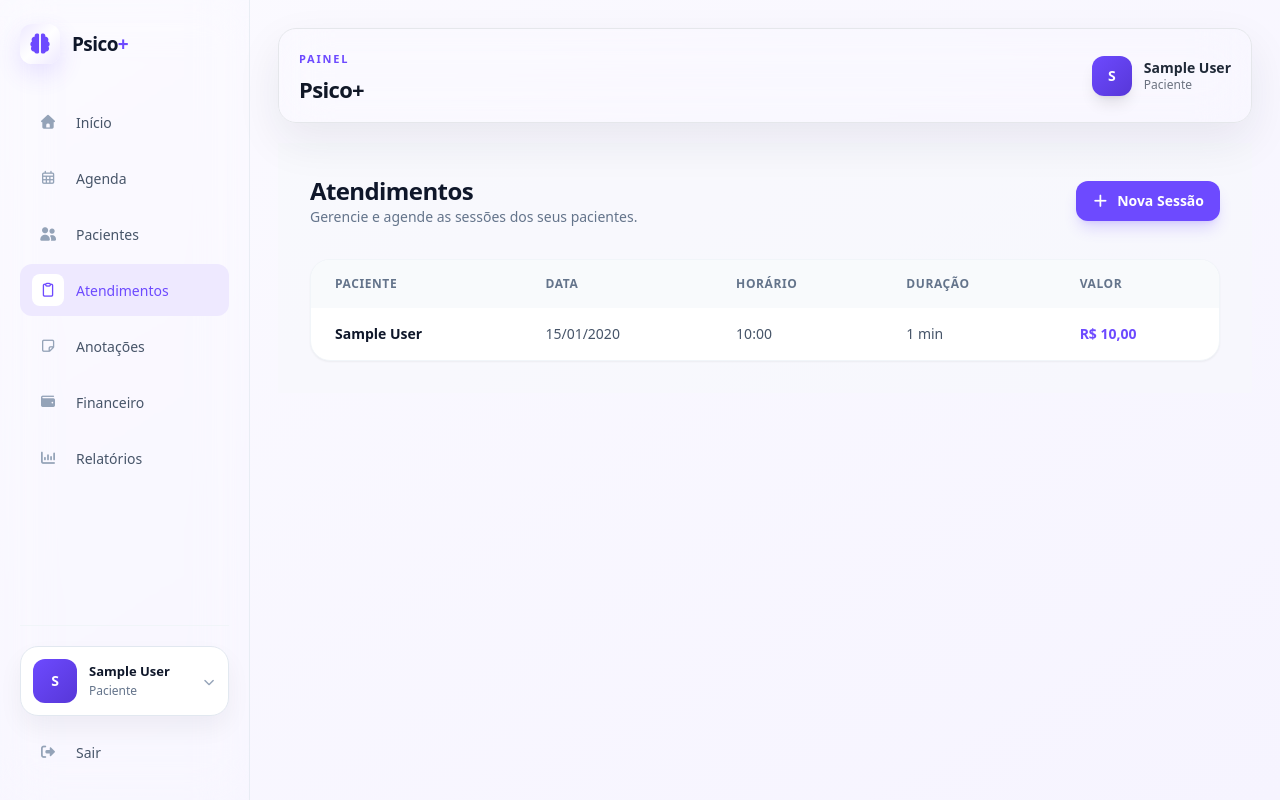
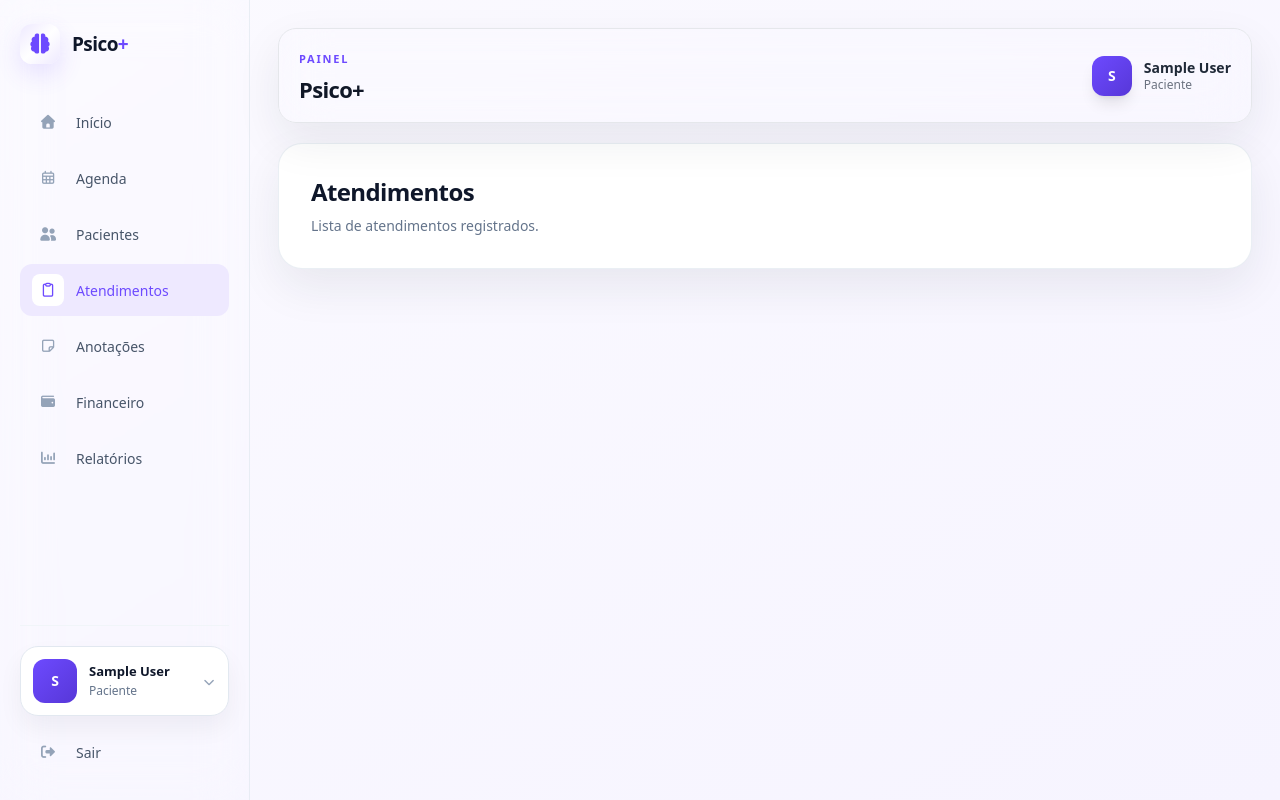
Before and after one commit to leticiazlopes/psicoplus, a Django app: page /atendimentos/ in a window 1280 px wide. Run offline with Django 4.2, Linux system fonts and the light colour scheme; a user stored in the database is signed in; tables that the repository leaves empty hold one stand-in row (values such as "Sample post"); some libraries are stand-ins or nearby versions.

Commit message:
PSI-111: move fluxo de agendamento para o app agenda

```diff
--- a/accounts/forms.py
+++ b/accounts/forms.py
@@ -3,7 +3,7 @@ from django.contrib.auth.forms import AuthenticationForm, UserCreationForm
 from django.db import transaction
 from django.contrib.auth.hashers import check_password
 
-from .models import Usuario, Psicologo, Sessao
+from .models import Usuario, Psicologo
 from .models import Paciente
 
 
@@ -215,22 +215,3 @@ class MeuPerfilForm(forms.ModelForm):
             user.save()
             p.save()
         return p
-
-class SessaoForm(forms.ModelForm):
-    class Meta:
-        model = Sessao
-        fields = ['paciente', 'data', 'horario_inicio', 'duracao_minutos', 'valor']
-
-    def __init__(self, *args, **kwargs):
-        psicologo = kwargs.pop('psicologo', None)
-        super().__init__(*args, **kwargs)
-
-        if psicologo:
-            self.fields['paciente'].queryset = Paciente.objects.filter(psicologo=psicologo, ativo=True)
-
-        tailwind_classes = "w-full rounded-xl border border-slate-200 bg-white px-4 py-3 text-sm text-slate-900 transition focus:border-primary focus:ring-primary"
-        for field_name, field in self.fields.items():
-            field.widget.attrs['class'] = tailwind_classes
-
-        self.fields['data'].widget = forms.DateInput(attrs={'type': 'date', 'class': tailwind_classes})
-        self.fields['horario_inicio'].widget = forms.TimeInput(attrs={'type': 'time', 'class': tailwind_classes})
--- a/accounts/urls.py
+++ b/accounts/urls.py
@@ -32,5 +32,4 @@ urlpatterns = [
     path("esqueci-senha/", views.esqueci_senha_request, name="esqueci_senha"),
     path("validar-codigo/", views.validar_codigo_e_salvar, name="validar_codigo"),
     path("inicio/", views.dashboard_view, name="dashboard"),
-    path('atendimentos/', views.atendimentos_view, name='atendimentos_lista'),
 ]
--- a/accounts/views.py
+++ b/accounts/views.py
@@ -4,7 +4,7 @@ from django.urls import reverse_lazy
 from django.contrib import messages
 from django.contrib.auth.mixins import LoginRequiredMixin
 from django.shortcuts import get_object_or_404, redirect, render
-from .forms import CadastroPacienteForm, CadastroPsicologoForm, LoginUsuarioForm, MeuPerfilForm, SessaoForm
+from .forms import CadastroPacienteForm, CadastroPsicologoForm, LoginUsuarioForm, MeuPerfilForm
 from .models import Usuario, Psicologo, Paciente, Sessao
 from django.views.decorators.http import require_POST
 from django.utils.decorators import method_decorator
@@ -259,36 +259,6 @@ def validar_codigo_e_salvar(request):
             messages.error(request, "Código de verificação incorreto.")
 
     return render(request, "auth/password_reset_confirm.html")
-
-
-@login_required
-def atendimentos_view(current_request):
-    # Recupera o perfil de psicólogo do usuário logado
-    psicologo_perfil = getattr(current_request.user, 'psicologo', None)
-
-    if not psicologo_perfil:
-        return redirect('inicio') # Impede que pacientes acessem esta tela
-
-    if current_request.method == 'POST':
-        form = SessaoForm(current_request.POST, psicologo=psicologo_perfil)
-        if form.is_valid():
-            sessao = form.save(commit=False)
-            sessao.psicologo = psicologo_perfil
-            sessao.save()
-            return redirect('atendimentos_lista')
-    else:
-        form = SessaoForm(psicologo=psicologo_perfil)
-
-    # Busca todas as sessões agendadas do profissional
-    lista_sessoes = Sessao.objects.filter(psicologo=psicologo_perfil)
-
-    context = {
-        'form': form,
-        'sessoes': lista_sessoes,
-        'active_page': 'atendimentos'
-    }
-    return render(current_request, 'accounts/atendimentos.lista.html', context)
-
 @login_required
 def dashboard_view(request):
     try:
--- a/agenda/urls.py
+++ b/agenda/urls.py
@@ -1,4 +1,7 @@
 from django.urls import path
 
+from . import views
 
-urlpatterns = []
+urlpatterns = [
+    path("agenda/", views.agendamentos_view, name="agenda_lista"),
+]
--- a/atendimentos/urls.py
+++ b/atendimentos/urls.py
@@ -1,4 +1,7 @@
 from django.urls import path
 
+from . import views
 
-urlpatterns = []
+urlpatterns = [
+    path("atendimentos/", views.atendimentos_view, name="atendimentos_lista"),
+]
--- a/atendimentos/views.py
+++ b/atendimentos/views.py
@@ -1,3 +1,7 @@
+from django.contrib.auth.decorators import login_required
 from django.shortcuts import render
 
-# Create your views here.
+
+@login_required
+def atendimentos_view(request):
+    return render(request, "atendimentos/lista.html")
--- a/psicoplus/urls.py
+++ b/psicoplus/urls.py
@@ -5,5 +5,7 @@ from django.views.generic import RedirectView
 urlpatterns = [
     path('admin/', admin.site.urls),
     path('', RedirectView.as_view(url='/login/')),
+    path('', include('agenda.urls')),
+    path('', include('atendimentos.urls')),
     path('', include('accounts.urls')),
 ]
--- a/templates/accounts/atendimentos.lista.html
+++ b/templates/agenda/agendamentos_lista.html
@@ -4,13 +4,13 @@
 <div class="flex-1 bg-slate-50/50 px-8 py-8" x-data="{ showModal: false }">
     <div class="mb-8 flex items-center justify-between">
         <div>
-            <h1 class="text-2xl font-black tracking-tight text-slate-900">Atendimentos</h1>
-            <p class="text-sm text-slate-500">Gerencie e agende as sessões dos seus pacientes.</p>
+            <h1 class="text-2xl font-black tracking-tight text-slate-900">Agenda</h1>
+            <p class="text-sm text-slate-500">Gerencie os agendamentos e organize os horários dos seus pacientes.</p>
         </div>
 
         <button @click="showModal = true" class="flex items-center gap-2 rounded-xl bg-primary px-4 py-2.5 text-sm font-bold text-white shadow-lg shadow-primary/20 transition hover:bg-primaryDark">
             <i class="fa-solid fa-plus"></i>
-            Nova Sessão
+            Novo Agendamento
         </button>
     </div>
 
@@ -38,7 +38,7 @@
                 <tr>
                     <td colspan="5" class="px-6 py-12 text-center text-slate-400">
                         <i class="fa-regular fa-calendar text-3xl mb-3 block"></i>
-                        Nenhuma sessão agendada ainda.
+                        Nenhum agendamento cadastrado ainda.
                     </td>
                 </tr>
                 {% endfor %}
@@ -59,28 +59,28 @@
                 {% csrf_token %}
 
                 <div>
-                    <label class="block text-xs font-bold uppercase tracking-wider text-slate-500 mb-1.5">Paciente</label>
+                    <label class="mb-1.5 block text-xs font-bold uppercase tracking-wider text-slate-500">Paciente</label>
                     {{ form.paciente }}
                 </div>
 
                 <div class="grid grid-cols-2 gap-4">
                     <div>
-                        <label class="block text-xs font-bold uppercase tracking-wider text-slate-500 mb-1.5">Data</label>
+                        <label class="mb-1.5 block text-xs font-bold uppercase tracking-wider text-slate-500">Data</label>
                         {{ form.data }}
                     </div>
                     <div>
-                        <label class="block text-xs font-bold uppercase tracking-wider text-slate-500 mb-1.5">Horário de Início</label>
+                        <label class="mb-1.5 block text-xs font-bold uppercase tracking-wider text-slate-500">Horário de Início</label>
                         {{ form.horario_inicio }}
                     </div>
                 </div>
 
                 <div class="grid grid-cols-2 gap-4">
                     <div>
-                        <label class="block text-xs font-bold uppercase tracking-wider text-slate-500 mb-1.5">Duração (min)</label>
+                        <label class="mb-1.5 block text-xs font-bold uppercase tracking-wider text-slate-500">Duração (min)</label>
                         {{ form.duracao_minutos }}
                     </div>
                     <div>
-                        <label class="block text-xs font-bold uppercase tracking-wider text-slate-500 mb-1.5">Valor (R$)</label>
+                        <label class="mb-1.5 block text-xs font-bold uppercase tracking-wider text-slate-500">Valor (R$)</label>
                         {{ form.valor }}
                     </div>
                 </div>
@@ -89,7 +89,7 @@
                     <button type="button" @click="showModal = false" class="rounded-xl border border-slate-200 px-4 py-2.5 text-sm font-semibold text-slate-600 hover:bg-slate-50">
                         Cancelar
                     </button>
-                    <button type="submit" class="rounded-xl bg-primary px-5 py-2.5 text-sm font-bold text-white hover:bg-primaryDark shadow-lg shadow-primary/10">
+                    <button type="submit" class="rounded-xl bg-primary px-5 py-2.5 text-sm font-bold text-white shadow-lg shadow-primary/10 hover:bg-primaryDark">
                         Confirmar Agendamento
                     </button>
                 </div>
--- /dev/null
+++ b/templates/atendimentos/lista.html
@@ -0,0 +1,10 @@
+{% extends 'shared/base.html' %}
+
+{% block content %}
+<div class="rounded-[24px] border border-slate-200/70 bg-white p-8 shadow-soft">
+    <h1 class="text-2xl font-black tracking-tight text-slate-900">Atendimentos</h1>
+    <p class="mt-2 text-sm text-slate-500">
+        Lista de atendimentos registrados.
+    </p>
+</div>
+{% endblock %}
--- a/templates/shared/sidebar.html
+++ b/templates/shared/sidebar.html
@@ -25,8 +25,8 @@
                 Início
             </a>
 
-            <a href="#" class="group flex items-center gap-3 rounded-xl px-3 py-2.5 text-[14px] font-medium transition {% if active_page == 'agenda' %}bg-primarySoft text-primary{% else %}text-slate-600 hover:bg-slate-50 hover:text-slate-900{% endif %}">
-                <span class="flex h-8 w-8 items-center justify-center rounded-lg {% if active_page == 'agenda' %}bg-white text-primary{% else %}text-slate-400{% endif %}">
+            <a href="{% url 'agenda_lista' %}" class="group flex items-center gap-3 rounded-xl px-3 py-2.5 text-[14px] font-medium transition {% if current_url_name == 'agenda_lista' %}bg-primarySoft text-primary{% else %}text-slate-600 hover:bg-slate-50 hover:text-slate-900{% endif %}">
+                <span class="flex h-8 w-8 items-center justify-center rounded-lg {% if current_url_name == 'agenda_lista' %}bg-white text-primary{% else %}text-slate-400{% endif %}">
                     <i class="fa-regular fa-calendar-days text-[14px]" aria-hidden="true"></i>
                 </span>
                 Agenda
```
Also changed, not shown: agenda/forms.py (added, +33 -0 lines), agenda/views.py (+31 -2 lines).
